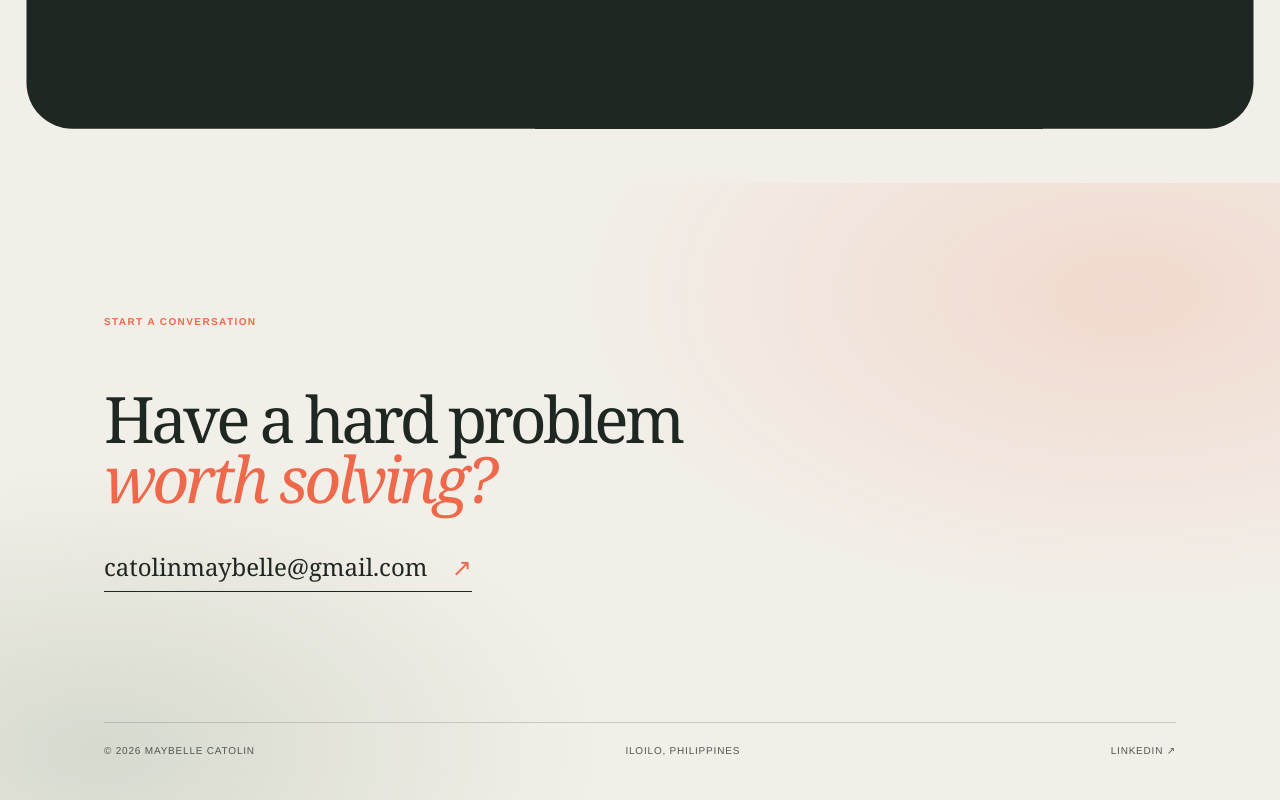
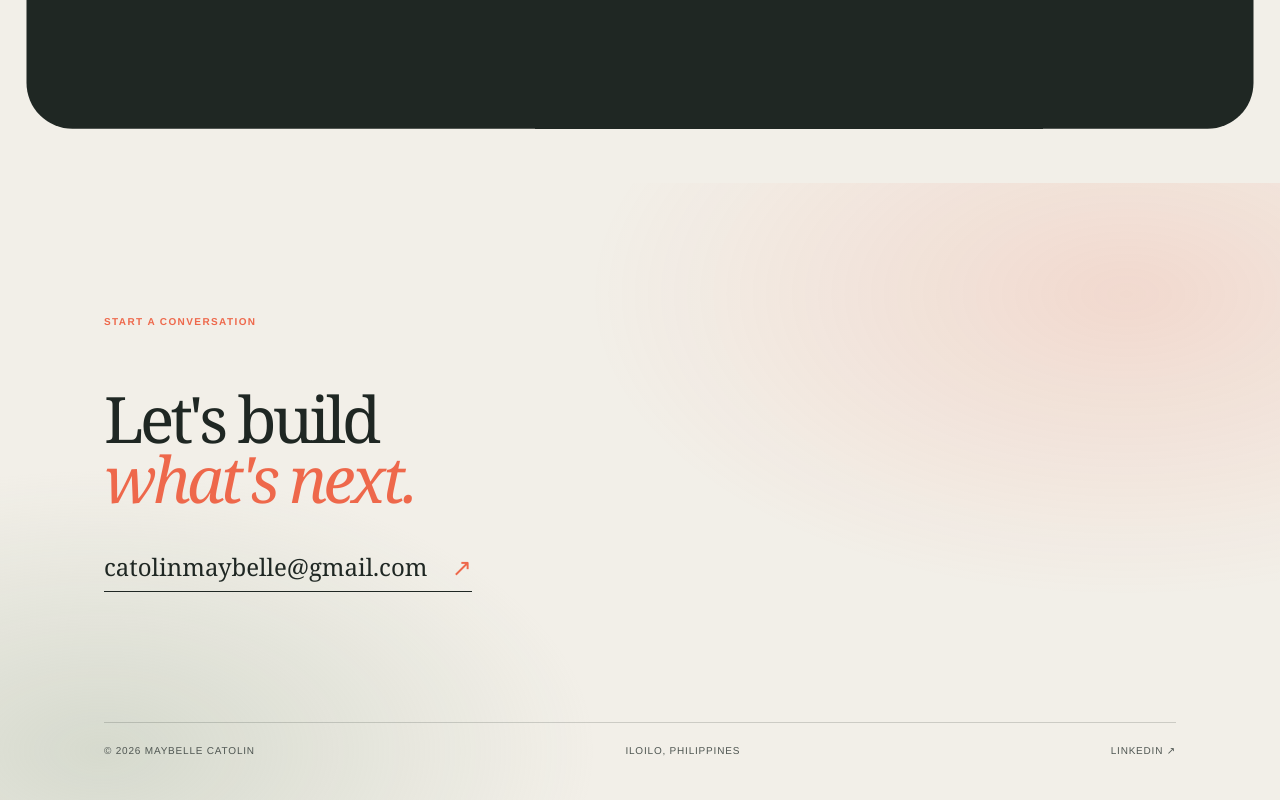
Before and after one commit to maybellecatolin/my-portfolio, a Next.js app: page / in a window 1280 px wide. Shown: the part 8078-8878 px from the top of the page. Built offline with nearby package versions, Linux system fonts and the light colour scheme; no server answers.

Commit message:
content: Update contact heading to Let's build what's next.

```diff
--- a/features/portfolio/components/SiteFooter.tsx
+++ b/features/portfolio/components/SiteFooter.tsx
@@ -7,9 +7,9 @@ export function SiteFooter() {
       <footer className="site-footer section-wrap" id="contact">
         <SectionKicker>Start a conversation</SectionKicker>
         <h2>
-          Have a hard problem
+          Let&apos;s build
           <br />
-          <em>worth solving?</em>
+          <em>what&apos;s next.</em>
         </h2>
         <a className="footer-email" href={`mailto:${contact.email}`}>
           {contact.email} <span aria-hidden="true">↗</span>
```
